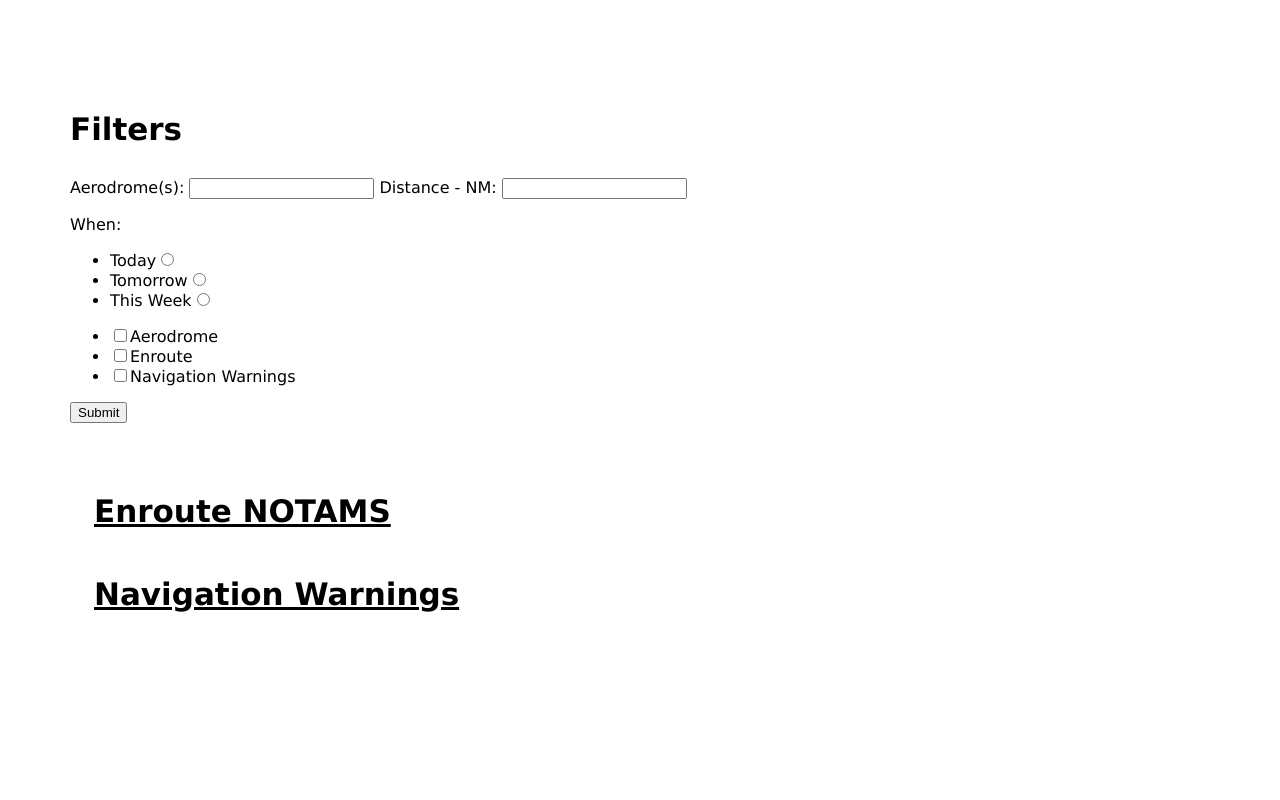
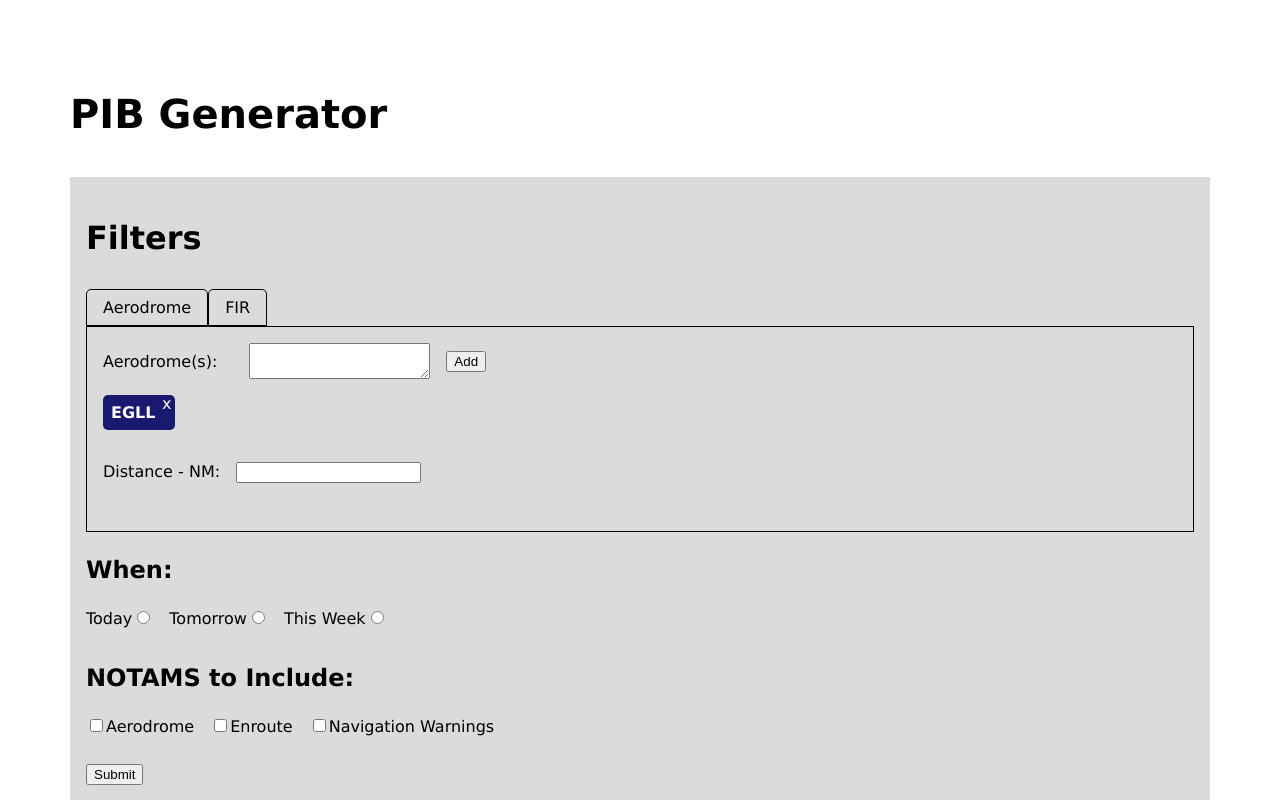
Before and after one commit to Xanthippus480/NOTAM-API, a plain HTML site: page index.html in a window 1280 px wide. Shown: the top 800 px of the page. Drawn offline with Linux system fonts and the light colour scheme; no server answers.

Commit message:
Filters - Add Tab List for mai filter section - Add selected aerodrome list to AD Section - Add FIR selector - Add CSS

```diff
--- a/Resources/css/style.css
+++ b/Resources/css/style.css
@@ -1,3 +1,7 @@
+* {
+    box-sizing: border-box;
+}
+
 body {
     font-size: 16px;
     font-weight: 400;
@@ -7,23 +11,23 @@ body {
 }
 
 h1 {
-    font-size: calc(1rem + 6*var(--headerMult));
+    font-size: 2.5rem;
 }
 
 h2 {
-    font-size: calc(1rem + 5*var(--headerMult));
+    font-size: 2rem;
 }
 
 h3 {
-    font-size: calc(1rem + 4*var(--headerMult));
+    font-size: 1.5rem;
 }
 
 h4 {
-    font-size: calc(1rem + 3*var(--headerMult));
+    font-size: 1.25rem;
 }
 
 h5 {
-    font-size: calc(1rem + 2*var(--headerMult));
+    font-size: 1rem;
 }
 
 h1,
@@ -32,7 +36,16 @@ h3,
 h4,
 h5,
 h6 {
-    margin: 1.5em 0 1em 0;
+    margin-bottom: 1em;
+}
+
+p {
+    margin-top: 0;
+}
+
+ul.flex {
+    display: flex;
+    flex-flow: row wrap;
 }
 
 .container {
@@ -68,6 +81,103 @@ h6 {
     }
 }
 
+.hidden {
+    display: none;
+}
+
+input {
+    margin-bottom: 1rem;
+}
+
+.form-item {
+    margin-bottom: 1rem;
+}
+
+.form-item label {
+    display: inline-block;
+    vertical-align: top;
+    margin-right: 1rem;
+}
+
+/* Filter Section */
+
+#filter-section {
+    background: #dbdbdb;
+    padding: 1em;
+}
+
+#filter-tab-list {
+    display: flex;
+    flex-flow: row nowrap;
+    padding: 0;
+    margin: 0;
+    list-style-type: none;
+}
+
+.tab {
+    padding: 0.5rem 1rem;
+    border-top-left-radius: 5px;
+    border-top-right-radius: 5px;
+    border: 1px solid #000;
+}
+
+.filter-form-tab {
+    padding: 1rem;
+    border: 1px solid #000;
+}
+
+#aerodrome-list {
+    display: flex;
+    flex-flow: row wrap;
+    align-items: center;
+    gap: 1rem;
+}
+
+#aerodrome-list textarea {}
+
+#selected-aerodromes {
+    width: -webkit-fill-available;
+    width: -moz-fill-available;
+    margin-bottom: 2rem;
+    display: flex;
+    flex-flow: row wrap;
+    gap: 0.5rem;
+}
+
+#selected-aerodromes .aerodrome {
+    position: relative;
+    display: inline-block;
+    padding: 0.5rem 1.25rem 0.5rem 0.5rem;
+    margin: 0;
+    background-color: #191970;
+    color: #fff;
+    font-weight: bold;
+    border-radius: 5px;
+}
+
+#selected-aerodromes .aerodrome .close-button {
+    content: "x";
+    font-size: 1rem;
+    font-weight: normal;
+    position: absolute;
+    right: 4px;
+    top: -1px;
+    cursor: pointer;
+}
+
+#time-filter-list,
+#notam-type-list {
+    list-style-type: none;
+    padding-left: 0;
+}
+
+:is(#time-filter-list,
+    #notam-type-list) li {
+    margin-right: 1em;
+}
+
+/* NOTAM Section */
+
 #notams {
     padding: 1.5em;
 }
--- a/index.html
+++ b/index.html
@@ -21,26 +21,47 @@
 
 <body>
     <main class="container">
+        <h1>PIB Generator</h1>
         <div id="filter-section">
             <h2>Filters</h2>
             <form id="filters">
+                <ul id="filter-tab-list">
+                    <li class="tab">Aerodrome</li>
+                    <li class="tab">FIR</li>
+                </ul>
                 <div class="filter-form-tab" id="aerodrome-filter">
-                    <label for="aerodromes">Aerodrome(s): </label><input type="text" id="aerodromes">
-                    <label for="distance">Distance - NM: </label><input type="text" id="distance">
-                    <p>When:</p>
-                    <ul id="time-filter-list">
+                    <div class="form-item" id="aerodrome-list">
+                        <label for="aerodromes">Aerodrome(s): </label>
+                        <textarea id="aerodromes"></textarea>
+                        <button class="btn btn-primary">Add</button>
+                    </div>
+                    <div id="selected-aerodromes">
+                        <p class="aerodrome">EGLL <span class="close-button">x</span> </p>
+                    </div>
+                    <div class="form-item"><label for="distance">Distance - NM: </label><input type="number"
+                            id="distance"></div>
+                </div>
+                <div class="filter-form-tab hidden" id="fir-filter">
+                    <ul id="fir-filter-list" class="flex">
+                        <li><label for="egtt">London</label><input type="radio" name="fir" id="egtt"></li>
+                        <li><label for="egpx">Scottish</label><input type="radio" name="fir" id="egpx"></li>
+                        <li><label for="eggx">Shanwick</label><input type="radio" name="fir" id="eggx"></li>
+                    </ul>
+                </div>
+                <h3>When:</h3>
+                <ul id="time-filter-list" class="flex">
                     <li><label for="today">Today</label><input type="radio" name="when" id="today"></li>
                     <li><label for="tomorrow">Tomorrow</label><input type="radio" name="when" id="tomorrow"></li>
                     <li><label for="this week">This Week</label><input type="radio" name="when" id="this-week"></li>
                 </ul>
-                    <ul id="notam-type-list">
+                <h3>NOTAMS to Include:</h3>
+                <ul id="notam-type-list" class="flex">
                     <li><input type="checkbox" name="notam-type" id="ad"><label for="ad">Aerodrome</label></li>
                     <li><input type="checkbox" name="notam-type" id="enroute"><label for="enroute">Enroute</label>
                     </li>
                     <li><input type="checkbox" name="notam-type" id="nav-warn"><label for="nav-warn">Navigation
                             Warnings</label></li>
                 </ul>
-                </div>
                 <input type="submit" value="Submit">
             </form>
         </div>
```
Lines whose indentation alone changed are shown as unchanged.
